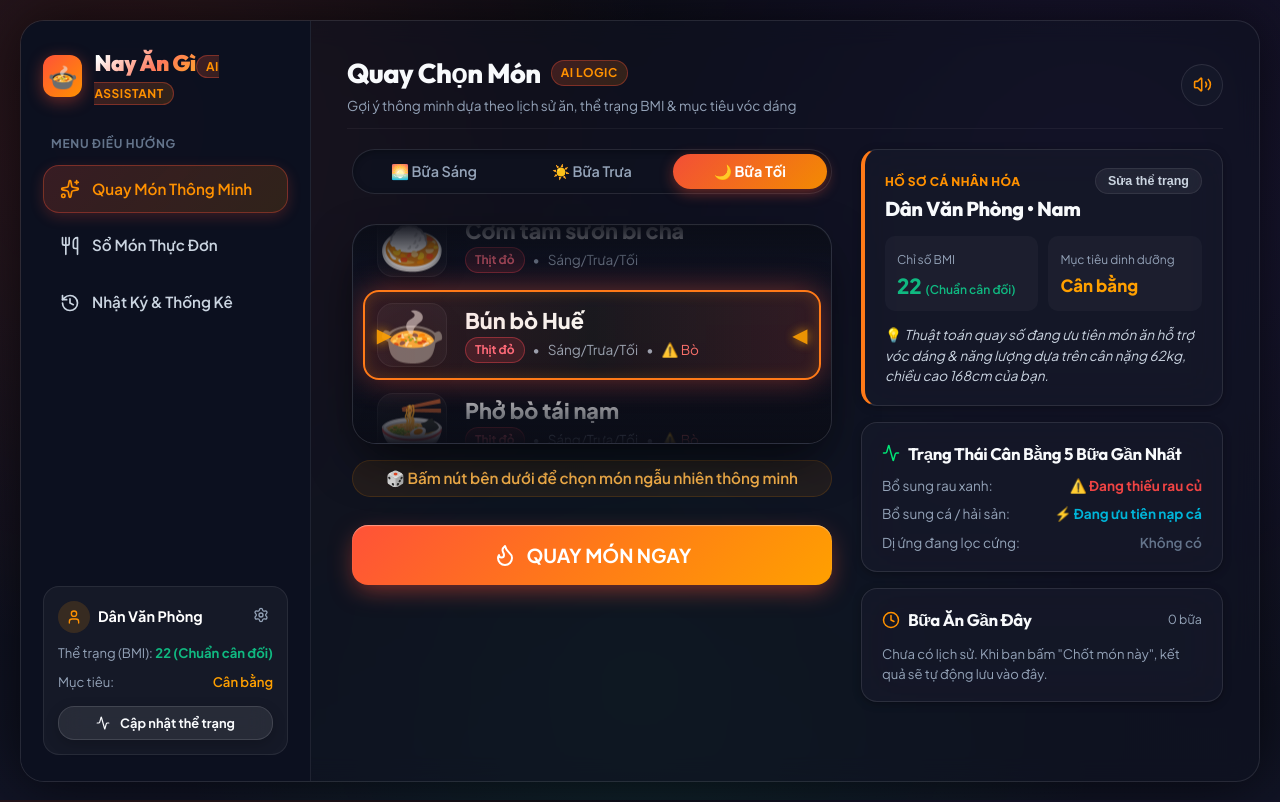
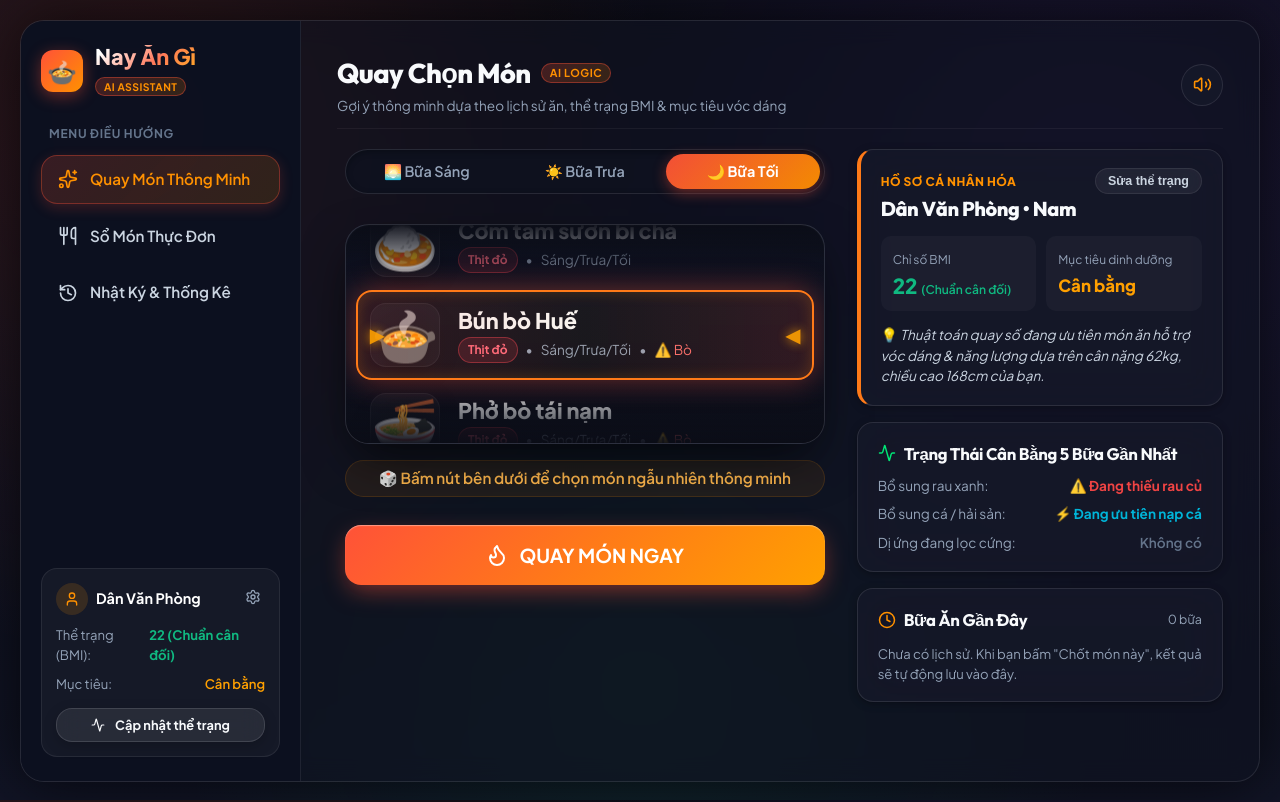
Before and after one commit to phinh12091990/vibe-nayangi, a React (Vite) app: page / in a window 1280 px wide. Built offline with nearby package versions, Linux system fonts and the light colour scheme.

Commit message:
fix(ui): sửa lỗi vỡ khung tiêu đề sidebar và huy hiệu AI Assistant

```diff
--- a/src/App.jsx
+++ b/src/App.jsx
@@ -19,12 +19,18 @@ function AppLayout() {
       <aside className="desktop-sidebar">
         {/* Brand */}
         <div className="sidebar-logo">
-          <div style={{ width: '42px', height: '42px', borderRadius: '12px', background: 'linear-gradient(135deg, #ff5238, #ff9100)', display: 'flex', alignItems: 'center', justifyContent: 'center', boxShadow: '0 4px 16px rgba(255, 82, 56, 0.4)' }}>
+          <div style={{ width: '42px', height: '42px', minWidth: '42px', borderRadius: '12px', background: 'linear-gradient(135deg, #ff5238, #ff9100)', display: 'flex', alignItems: 'center', justifyContent: 'center', boxShadow: '0 4px 16px rgba(255, 82, 56, 0.4)' }}>
             <span style={{ fontSize: '1.5rem' }}>🍲</span>
           </div>
-          <div>
-            <h1 className="brand-title" style={{ fontSize: '1.4rem' }}>Nay Ăn Gì</h1>
-            <span className="brand-badge">AI ASSISTANT</span>
+          <div style={{ display: 'flex', flexDirection: 'column', gap: '3px', minWidth: 0, overflow: 'hidden' }}>
+            <div className="brand-title" style={{ fontSize: '1.35rem', lineHeight: 1.15, whiteSpace: 'nowrap' }}>
+              Nay Ăn Gì
+            </div>
+            <div>
+              <span className="brand-badge" style={{ fontSize: '0.65rem', padding: '2px 8px', letterSpacing: '0.04em' }}>
+                AI ASSISTANT
+              </span>
+            </div>
           </div>
         </div>
 
--- a/src/index.css
+++ b/src/index.css
@@ -133,25 +133,30 @@ body {
 
 /* Desktop Sidebar */
 .desktop-sidebar {
-  width: 290px;
+  width: 280px;
+  min-width: 280px;
+  max-width: 280px;
   flex-shrink: 0;
   background: rgba(13, 16, 32, 0.95);
   border-right: 1px solid rgba(255, 255, 255, 0.08);
   display: flex;
   flex-direction: column;
-  padding: 26px 22px;
-  gap: 22px;
+  padding: 24px 20px;
+  gap: 20px;
   position: sticky;
   top: 0;
-  height: 100vh;
+  height: calc(100vh - 40px);
   max-height: calc(100vh - 40px);
   overflow-y: auto;
+  overflow-x: hidden;
+  box-sizing: border-box;
 }
 
 .sidebar-logo {
   display: flex;
   align-items: center;
   gap: 12px;
+  min-height: 48px;
 }
 
 .sidebar-nav-list {
@@ -250,22 +255,25 @@ h1, h2, h3, h4 {
   -webkit-background-clip: text;
   background-clip: text;
   -webkit-text-fill-color: transparent;
-  display: inline-flex;
-  align-items: center;
-  gap: 10px;
+  display: inline-block;
 }
 
 .brand-badge {
-  font-size: 0.75rem;
+  font-size: 0.68rem;
   font-weight: 700;
-  letter-spacing: 0.04em;
+  letter-spacing: 0.05em;
   text-transform: uppercase;
-  background: linear-gradient(135deg, rgba(255, 82, 56, 0.2), rgba(255, 145, 0, 0.15));
-  border: 1px solid rgba(255, 82, 56, 0.35);
+  background: linear-gradient(135deg, rgba(255, 82, 56, 0.22), rgba(255, 145, 0, 0.16));
+  border: 1px solid rgba(255, 82, 56, 0.4);
   color: #ff9100;
-  padding: 3px 9px;
+  padding: 2px 8px;
   border-radius: var(--radius-full);
   vertical-align: middle;
+  white-space: nowrap;
+  display: inline-flex;
+  align-items: center;
+  width: fit-content;
+  line-height: 1.3;
 }
 
 /* Glass Panels & Cards */
```
